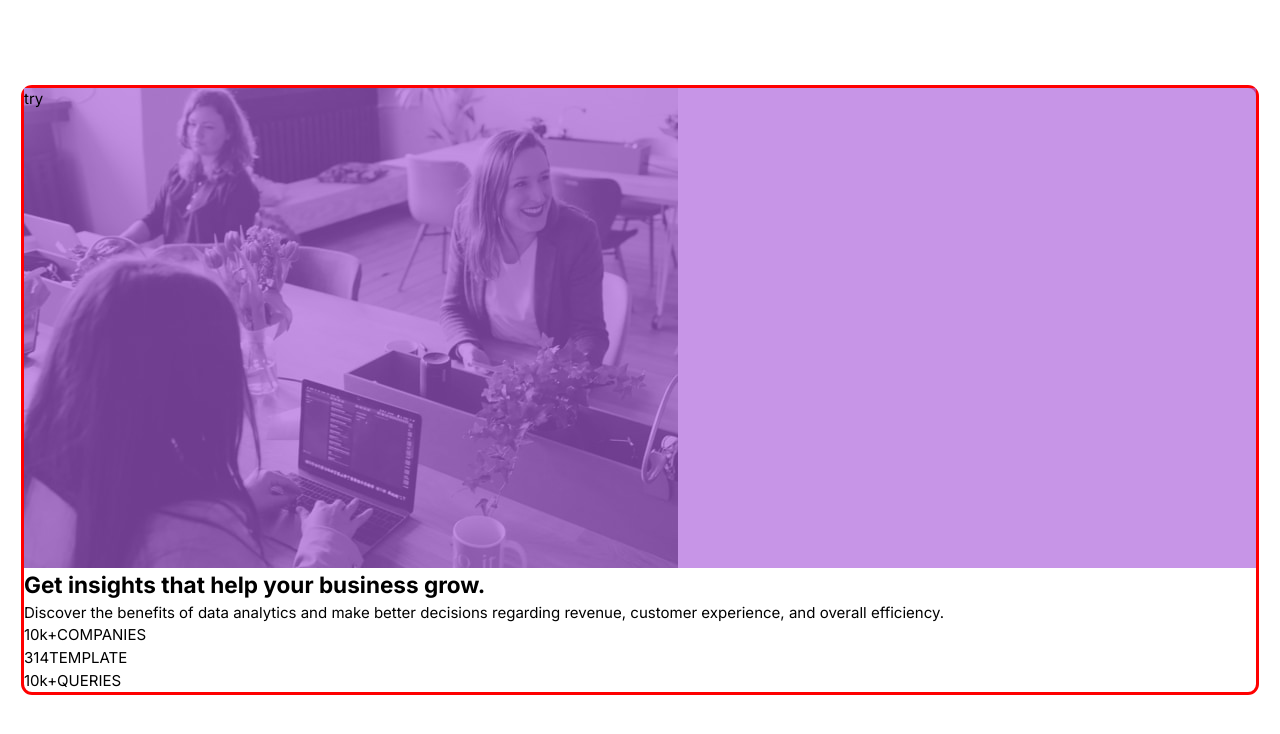
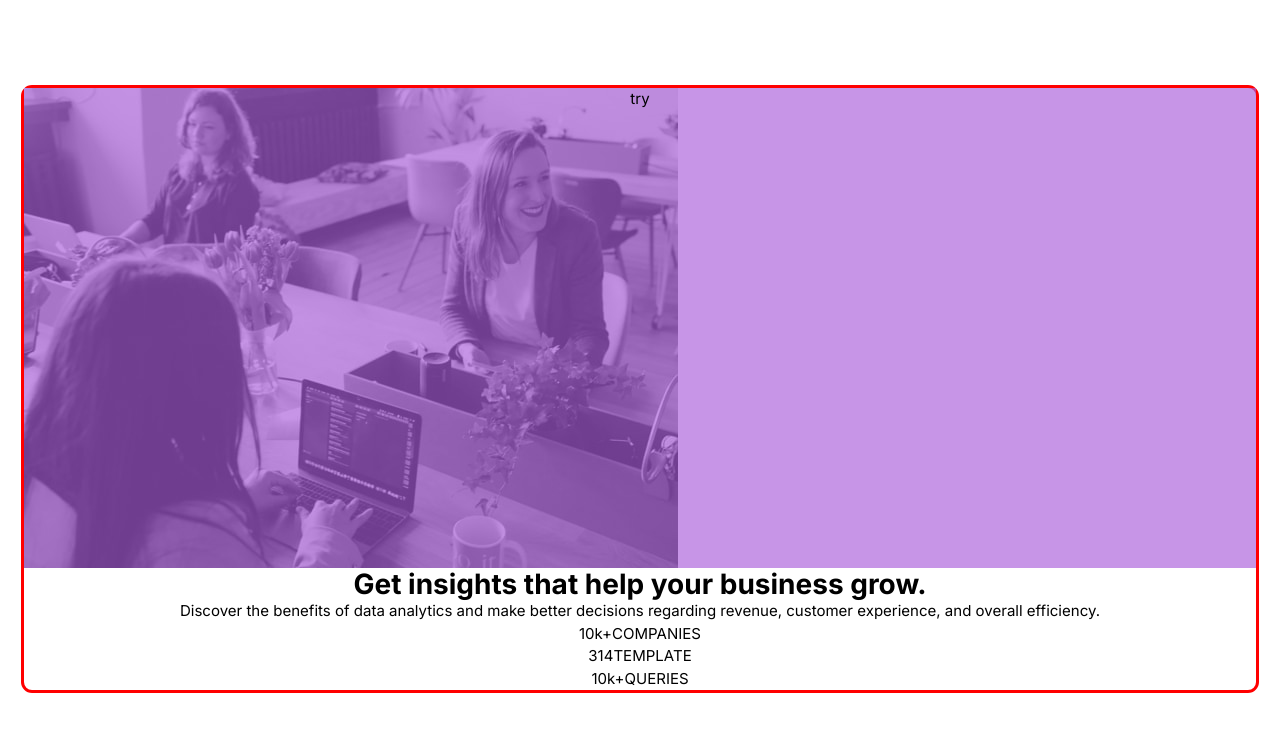
Before and after one commit to GiroFrm/stats-preview, a plain HTML site: page index.html in a window 1280 px wide. Drawn offline with Linux system fonts and the light colour scheme.

Commit message:
style: Set font size title

```diff
--- a/style.css
+++ b/style.css
@@ -82,6 +82,7 @@
   .c-card{
     outline: 3px solid red;
     border-radius: 0.5rem;
+    text-align: center;
     }
 
     .l-item{
@@ -100,3 +101,9 @@
    height: 100%;
    background-color: var(--clr-accent-hsla);
    }
+
+   .c-card__title{
+    font-size: 1.75rem;
+    font-weight: var(--fw-bold);
+    line-height: 2rem;
+   }
```
